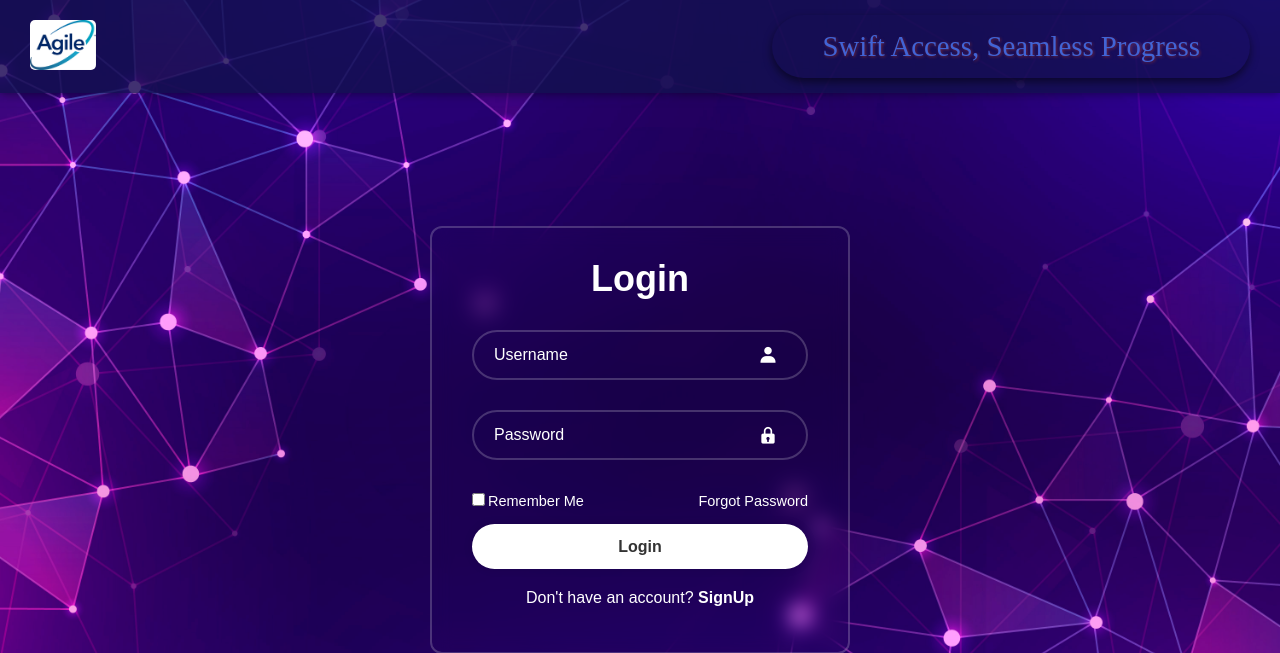
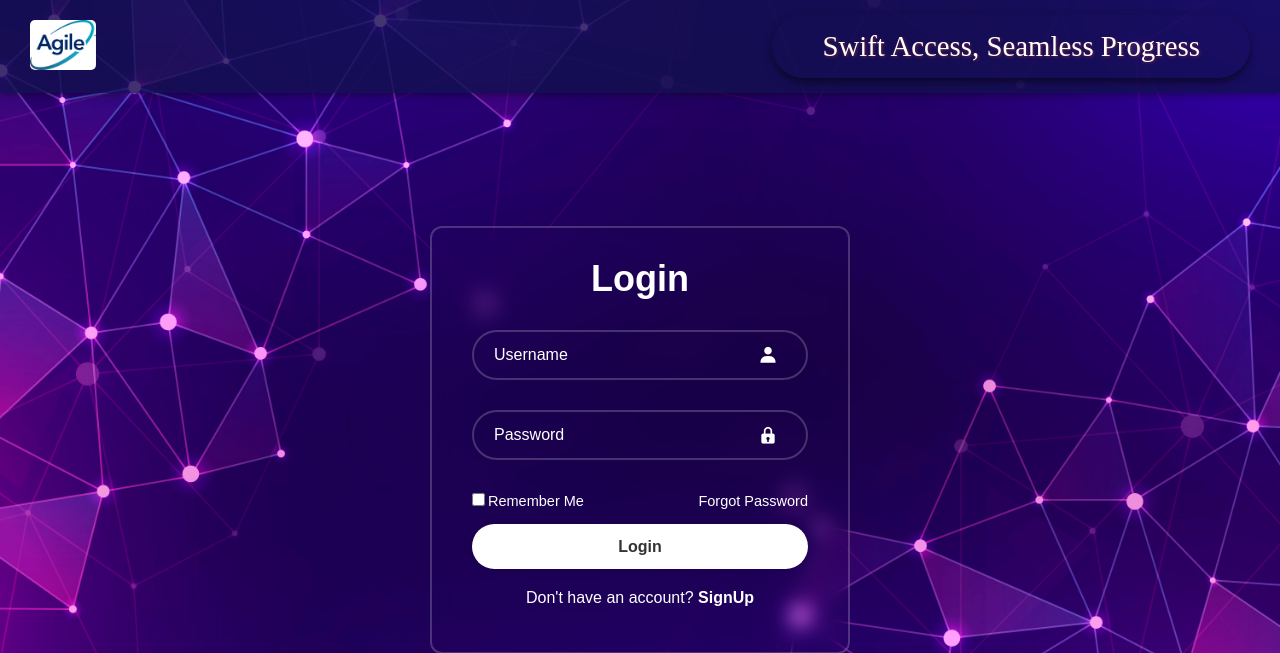
Before and after one commit to aakash1v/Team1, a Flask app: page /auth/ in a window 1280 px wide. Shown: the top 653 px of the page. Run offline with Flask 3, Linux system fonts and the light colour scheme; some web fonts are replaced.

Commit message:
changing the color of slogan..

```diff
--- a/templates/login.html
+++ b/templates/login.html
@@ -50,7 +50,7 @@
       .navbar .slogan h1 {
         margin: 0;
         font-size: 1.8rem;
-        color: #4164d6;
+        color: #fff;
         /* border: 1px solid rgb(122, 34, 34); */
         border-radius: 50px;
         padding: 15px 50px;
```
